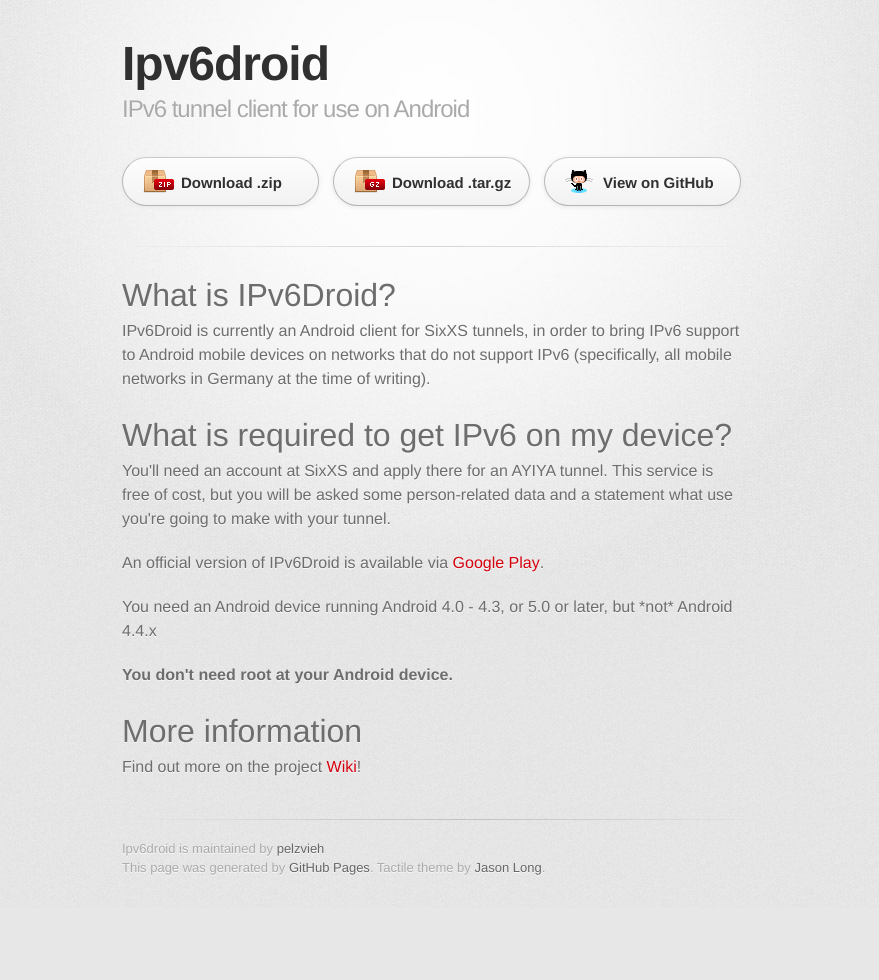
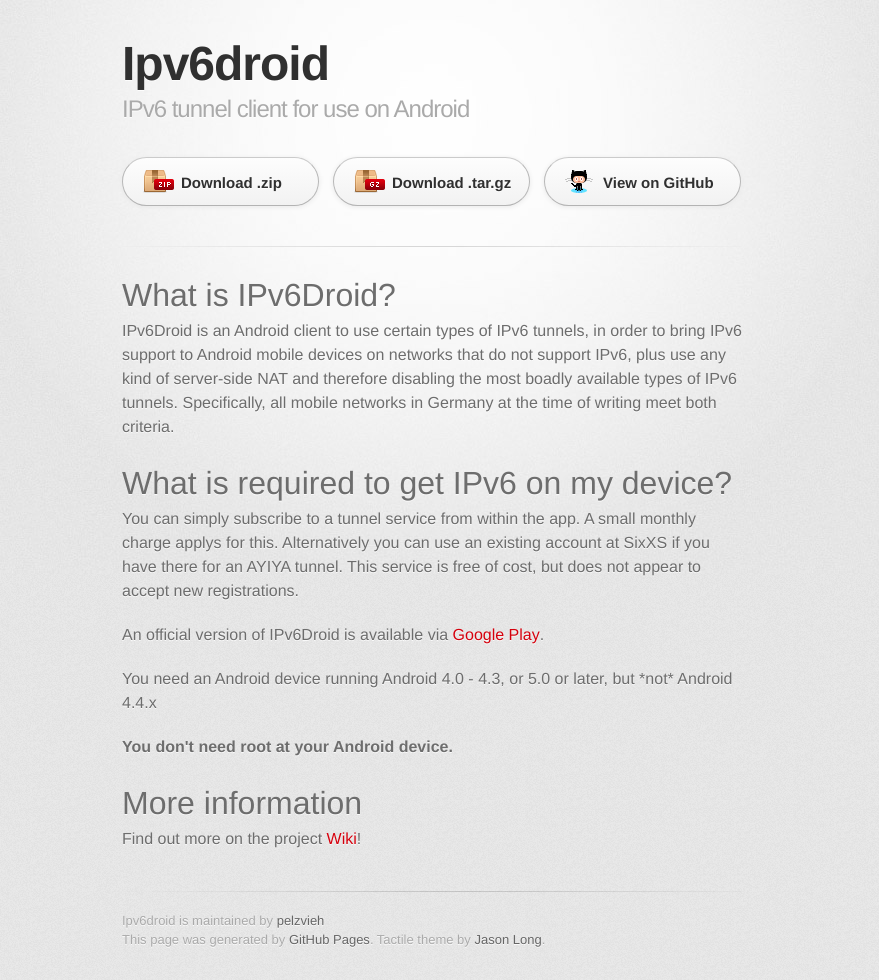
Before and after one commit to pelzvieh/IPv6Droid, a plain HTML site: page index.html in a window 1280 px wide. Shown: the whole page, without its empty margins (208-1087 px from the left). Before the commit the page ends 908 px from the top, so only its background shows below. Drawn offline with Linux system fonts and the light colour scheme; a web font is replaced by a local one.

Commit message:
Updated base information

```diff
--- a/index.html
+++ b/index.html
@@ -34,12 +34,16 @@
           <h1>
 <a id="what-is-ipv6droid" class="anchor" href="#what-is-ipv6droid" aria-hidden="true"><span class="octicon octicon-link"></span></a>What is IPv6Droid?</h1>
 
-<p>IPv6Droid is currently an Android client for SixXS tunnels, in order to bring IPv6 support to Android mobile devices on networks that do not support IPv6 (specifically, all mobile networks in Germany at the time of writing).</p>
+<p>IPv6Droid is an Android client to use certain types of IPv6 tunnels, in order to bring IPv6 support to Android mobile devices on networks that do not support IPv6,
+  plus use any kind of server-side NAT and therefore disabling the most boadly available types of IPv6 tunnels.
+  Specifically, all mobile networks in Germany at the time of writing meet both criteria.</p>
 
 <h1>
 <a id="what-is-required-to-get-ipv6-on-my-device" class="anchor" href="#what-is-required-to-get-ipv6-on-my-device" aria-hidden="true"><span class="octicon octicon-link"></span></a>What is required to get IPv6 on my device?</h1>
 
-<p>You'll need an account at SixXS and apply there for an <b>AYIYA</b> tunnel. This service is free of cost, but you will be asked some person-related data and a statement what use you're going to make with your tunnel.</p>
+<p>You can simply subscribe to a tunnel service from within the app. A small monthly charge applys for this.
+  Alternatively you can use an existing account at SixXS if you have there for an <b>AYIYA</b> tunnel.
+  This service is free of cost, but does not appear to accept new registrations.</p>
 
 <p>An official version of IPv6Droid is available via <a href="https://play.google.com/store/apps/details?id=de.flyingsnail.ipv6droid">Google Play</a>.</p>
 
```
